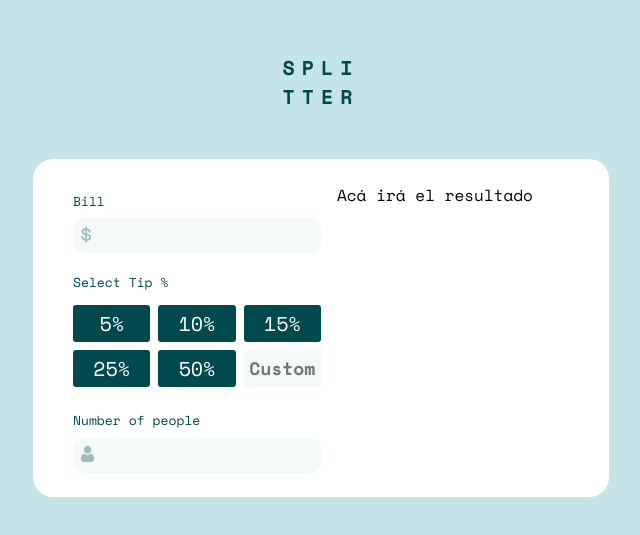
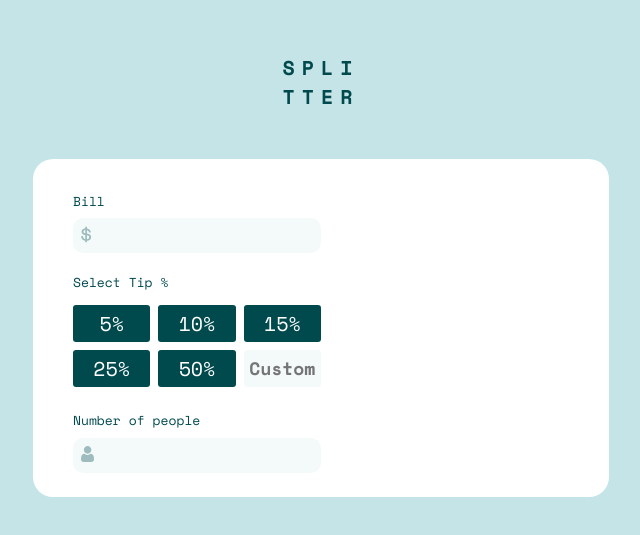
Before and after one commit to ripterdust/TipCalculator, a React (Create React App) app: page / in a window 1280 px wide. Shown: the part 125-660 px from the top of the page, without its empty margins (319-959 px from the left). Built offline with nearby package versions, Linux system fonts and the light colour scheme.

Commit message:
Agregado el componente de result

```diff
--- a/src/components/Calculator.js
+++ b/src/components/Calculator.js
@@ -1,5 +1,6 @@
 import React from 'react'
 import { Options } from './Options'
+import { Result } from './Result'
 
 
 export const Calculator = () => {
@@ -8,7 +9,7 @@ export const Calculator = () => {
             <Options />
         </div>
         <div className="results">
-            Acá irá el resultado
+            <Result />
         </div>
     </div>
 }
--- /dev/null
+++ b/src/components/Result.js
@@ -0,0 +1,7 @@
+import React from 'react'
+
+export const Result = () => {
+    return <>
+
+    </>
+}
```
